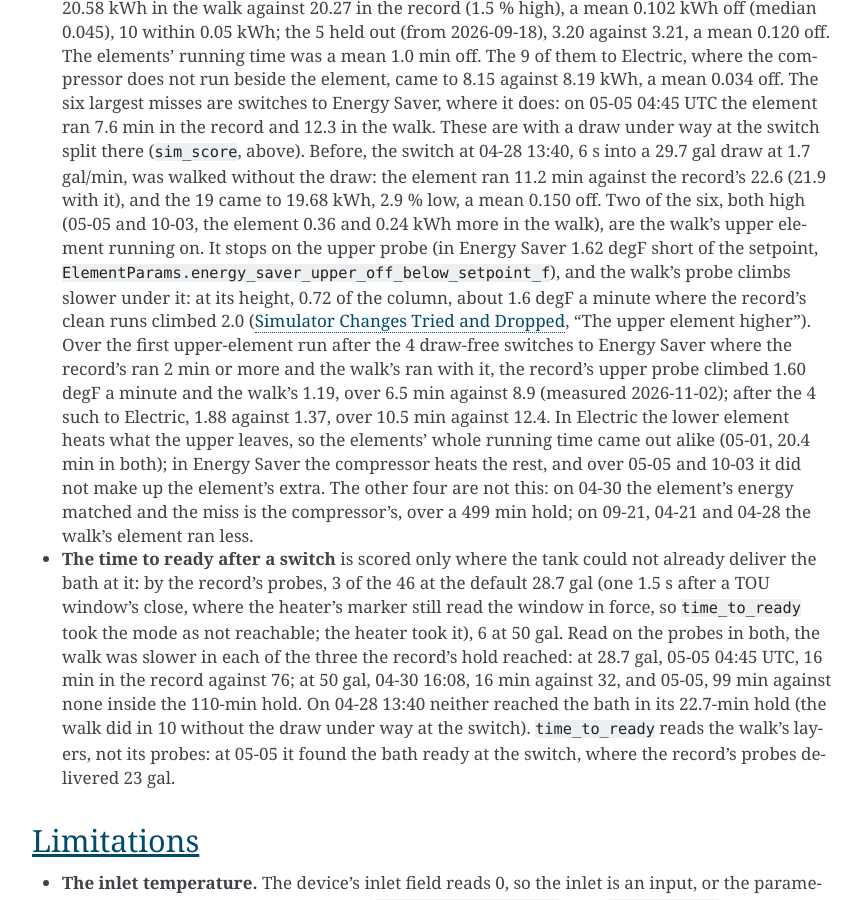
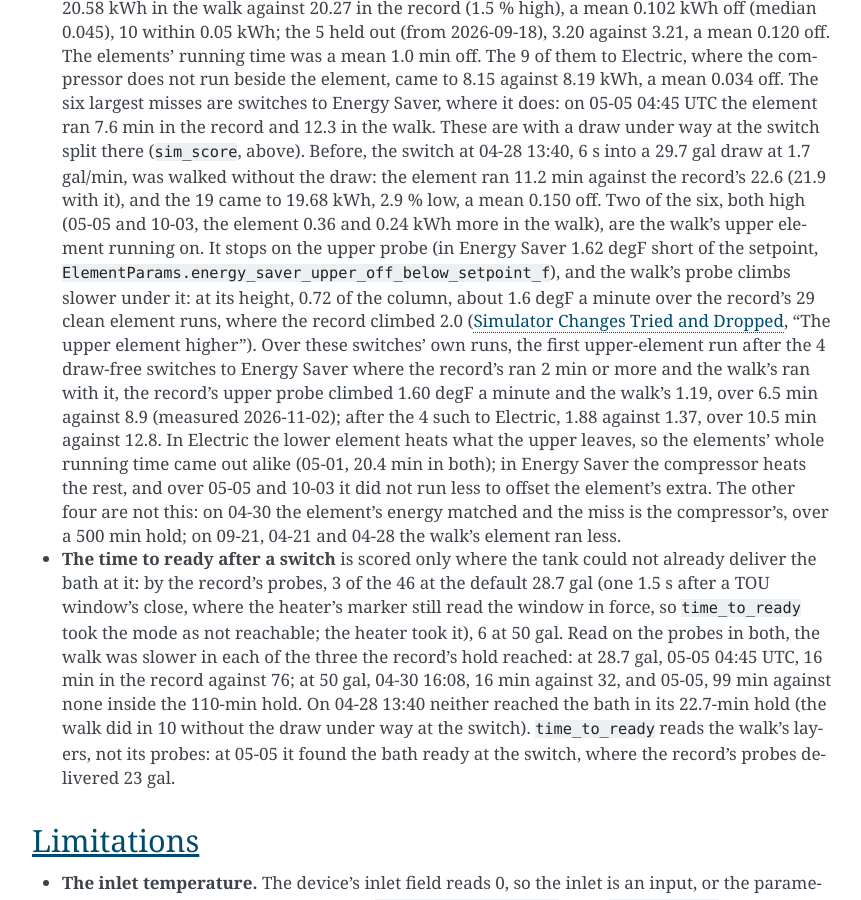
Before and after one commit to eman/nwp500-python, a Sphinx documentation site: the page built from docs/explanation/simulator.rst, in a window 1280 px wide and 900 px high, scrolled down 13233 px. Shown: the whole window, without its empty margins (338-1199 px from the left). Built offline with Sphinx 7.4.7, drawn with Linux system fonts in a browser that asks for light colours.

Commit message:
docs(sim): Electric's walk runs by interval; the two 1.6s named; the compressor did not run less

```diff
--- a/docs/explanation/simulator.rst
+++ b/docs/explanation/simulator.rst
@@ -765,19 +765,21 @@ the parameters in use (fitted before 2026-09-18, the share at 0.25):
   probe (in Energy Saver 1.62 degF short of the setpoint,
   ``ElementParams.energy_saver_upper_off_below_setpoint_f``), and the
   walk's probe climbs slower under it: at its height, 0.72 of the
-  column, about 1.6 degF a minute where the record's clean runs climbed
-  2.0 (:doc:`simulator-tried`, "The upper element higher"). Over the
-  first upper-element run after the 4 draw-free switches to Energy Saver
-  where the record's ran 2 min or more and the walk's ran with it, the
+  column, about 1.6 degF a minute over the record's 29 clean element
+  runs, where the record climbed 2.0 (:doc:`simulator-tried`, "The upper
+  element higher"). Over these switches' own runs, the first
+  upper-element run after the 4 draw-free switches to Energy Saver where
+  the record's ran 2 min or more and the walk's ran with it, the
   record's upper probe climbed 1.60 degF a minute and the walk's 1.19,
   over 6.5 min against 8.9 (measured 2026-11-02); after the 4 such to
-  Electric, 1.88 against 1.37, over 10.5 min against 12.4. In Electric
+  Electric, 1.88 against 1.37, over 10.5 min against 12.8. In Electric
   the lower element heats what the upper leaves, so the elements' whole
   running time came out alike (05-01, 20.4 min in both); in Energy Saver
-  the compressor heats the rest, and over 05-05 and 10-03 it did not
-  make up the element's extra. The other four are not this: on 04-30 the
-  element's energy matched and the miss is the compressor's, over a 499
-  min hold; on 09-21, 04-21 and 04-28 the walk's element ran less.
+  the compressor heats the rest, and over 05-05 and 10-03 it did not run
+  less to offset the element's extra. The other four are not this: on
+  04-30 the element's energy matched and the miss is the compressor's,
+  over a 500 min hold; on 09-21, 04-21 and 04-28 the walk's element ran
+  less.
 - **The time to ready after a switch** is scored only where the tank
   could not already deliver the bath at it: by the record's probes, 3 of
   the 46 at the default 28.7 gal (one 1.5 s after a TOU window's close,
```
